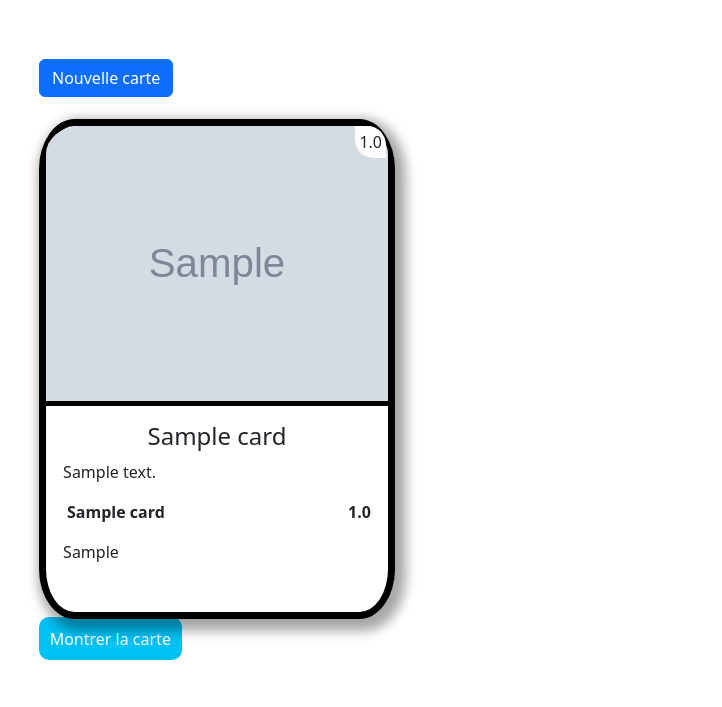
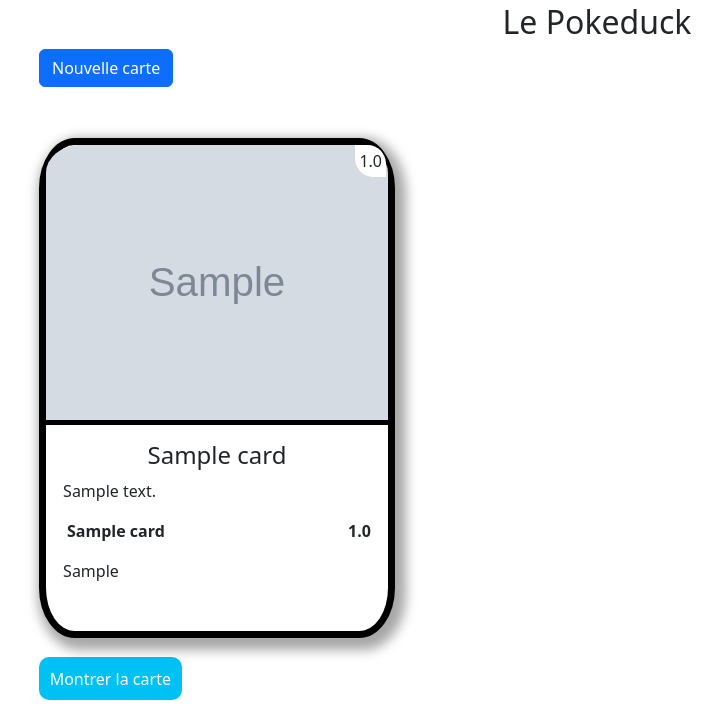
Before and after one commit to Louis3133/Duckmon, a Rails app: page / in a window 1280 px wide. Shown: the part 133-840 px from the top of the page, without its empty margins (43-765 px from the left). Before the commit the page ends 793 px from the top, so only its background shows below. Run offline with Rails 7, Linux system fonts and the light colour scheme; tables that the repository leaves empty hold one stand-in row (values such as "Sample post"); grey boxes marked "Sample" are stand-in pictures; some libraries are stand-ins or nearby versions; grey boxes are pictures that could not be loaded.

Commit message:
titre et css

```diff
--- a/app/assets/stylesheets/application.css
+++ b/app/assets/stylesheets/application.css
@@ -18,8 +18,9 @@
   border: #000000 solid 7px;
   border-radius: 10%;
   height: 500px;
-  margin-bottom: 2%;
+  margin-bottom: 8%;
   box-shadow: 5px 6px 12px 6px rgba(0,0,0,0.35);
+  margin-top: 8%;
 
 
  }
@@ -110,6 +111,10 @@
 
 }
 
+h2{
+  text-align: center;
+}
+
 .logo{
   width: 25%;
 }
@@ -122,4 +127,6 @@
   padding: 3%;
   border-radius: 10px;
   text-align: center;
+
+
 }
--- a/app/views/cards/index.html.erb
+++ b/app/views/cards/index.html.erb
@@ -2,16 +2,16 @@
 
 <div class="container">
 
-  <h1>Vos Duckmons</h1>
+  <h2>Le Pokeduck</h2>
 
   <%= link_to "Nouvelle carte", new_card_path, class: "btn btn-primary" %>
 
 
-  <div class="row">
+  <div class="row ">
     <% @cards.each do |card| %>
       <div class="col-lg-4">
           <%= render card %>
-          <div class="card-body">
+          <div class="card-body card_button_show">
             <p>
               <%= link_to "Montrer la carte", card, class: "btn_show" %>
             </p>
--- a/app/views/layouts/application.html.erb
+++ b/app/views/layouts/application.html.erb
@@ -31,7 +31,10 @@
 
   </header>
 
-  <body >
+  <body>
+
+
+
     <%= yield %>
   </body>
 
```
